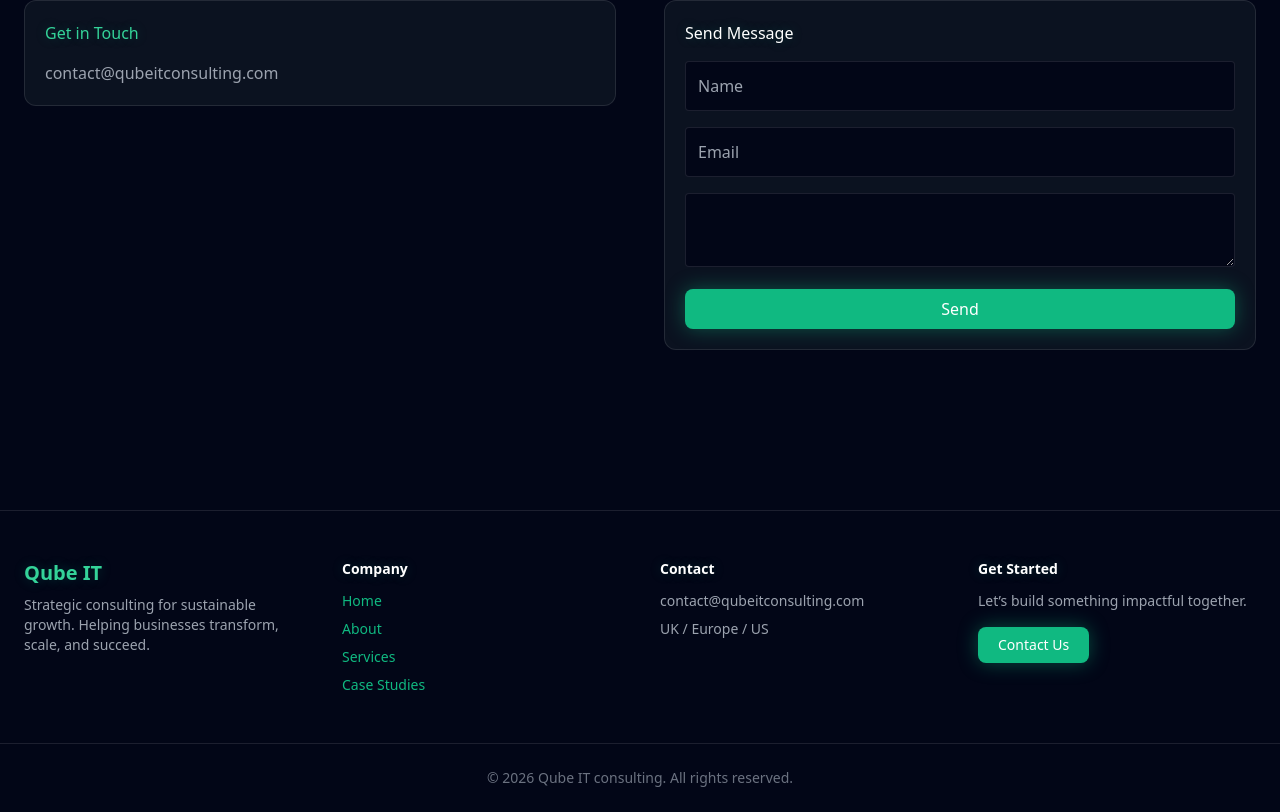
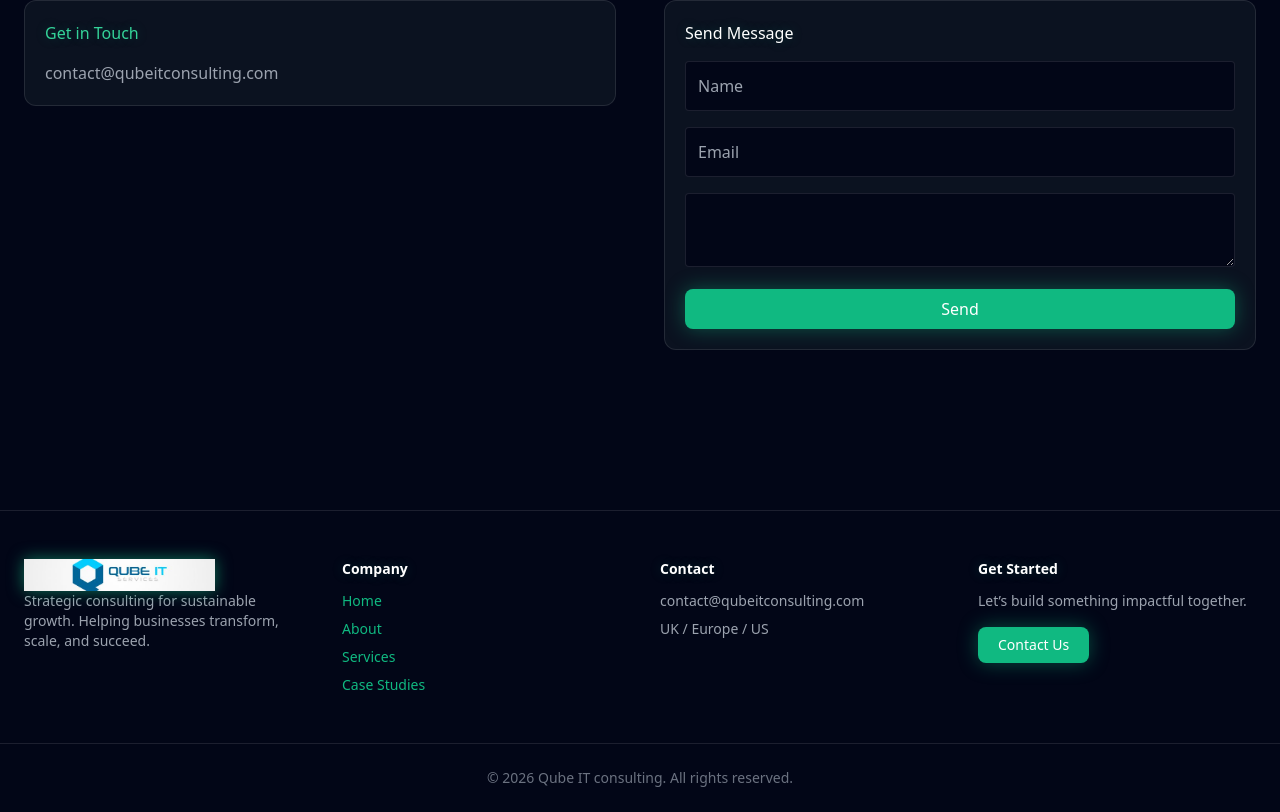
Before and after one commit to Neil1306/qubeitconsulting, a React (Vite) app: page /#/contact in a window 1280 px wide. Shown: the part 381-1193 px from the top of the page. Built offline with nearby package versions, Linux system fonts and the light colour scheme.

Commit message:
Update Footer.jsx

```diff
--- a/src/components/Footer.jsx
+++ b/src/components/Footer.jsx
@@ -1,4 +1,5 @@
 import { Link } from "react-router-dom"
+import logo from "../assets/QubeITLogo.png"
 
 export default function Footer() {
   return (
@@ -8,14 +9,16 @@ export default function Footer() {
 
         {/* 🌿 Brand */}
         <div>
-          <h2 className="text-xl font-bold text-emerald-400 mb-2">
-            Qube IT
-          </h2>
-          <p className="text-sm text-gray-400">
-            Strategic consulting for sustainable growth. Helping businesses
-            transform, scale, and succeed.
-          </p>
-        </div>
+  <img
+    src={logo}
+    alt="Qube IT consulting logo"
+    className="h-8 w-auto drop-shadow-[0_0_8px_rgba(16,185,129,0.6)]"
+  />
+  <p className="text-sm text-gray-400">
+    Strategic consulting for sustainable growth. Helping businesses
+    transform, scale, and succeed.
+  </p>
+</div>
 
         {/* 🔗 Navigation */}
         <div>
```
